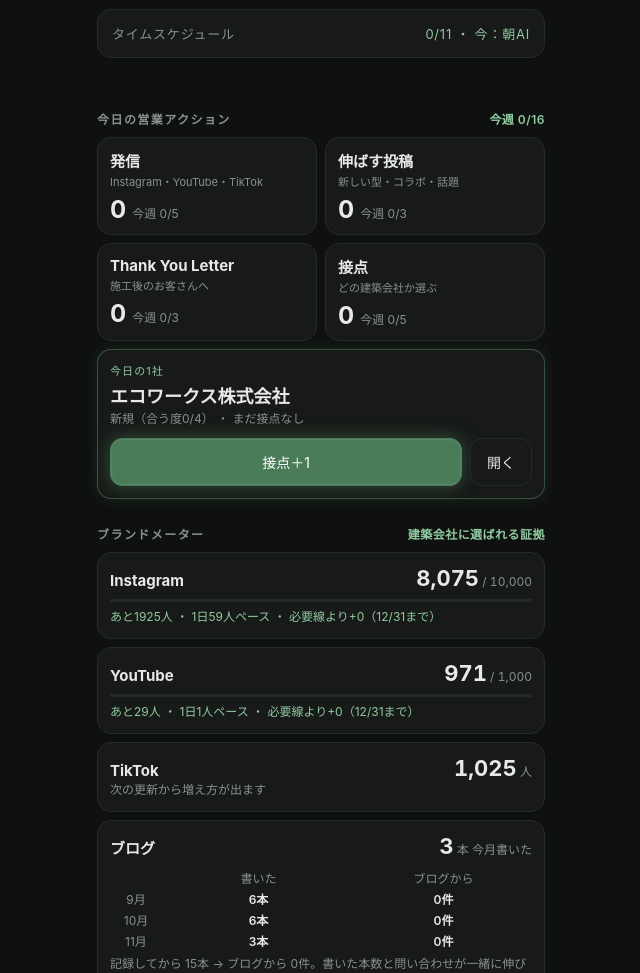
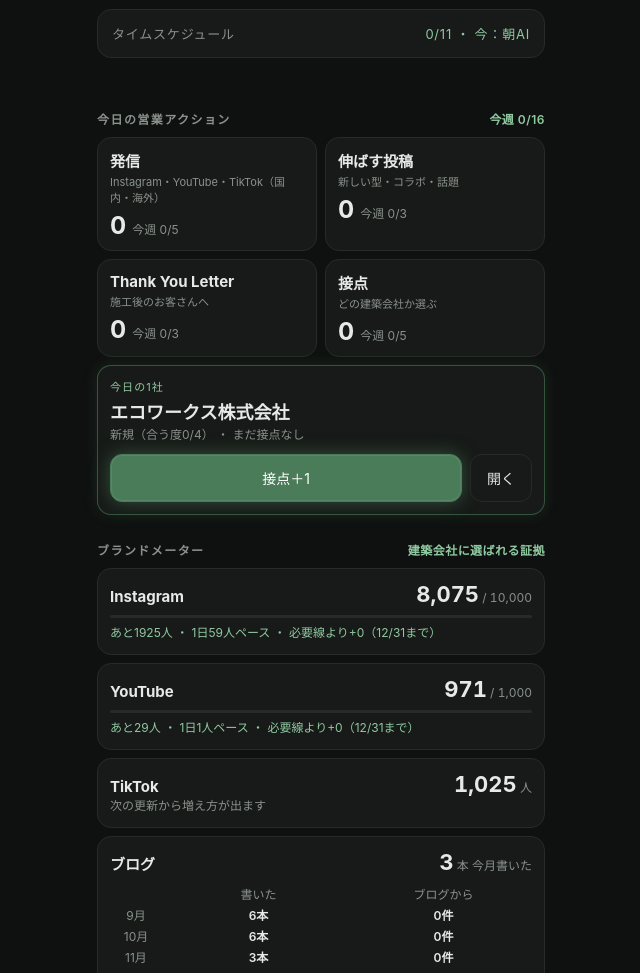
Before and after one commit to Norigoni/daily-os, a plain HTML site: page index.html in a window 1280 px wide. Shown: the part 1080-2053 px from the top of the page, without its empty margins (319-959 px from the left). Drawn offline with Linux system fonts and the light colour scheme.

Commit message:
発信の投稿先に Instagram（海外）・YouTube（海外）を追加
Co-Authored-By: Claude Opus 5.5 <noreply@anthropic.com>
Claude-Session: https://claude.ai/code/session_016WipnLguatsqqaeTHbstfV

```diff
--- a/index.html
+++ b/index.html
@@ -1054,7 +1054,8 @@
   $('sales').onclick = openSales;
 
   /* ---------- 今日の営業アクション ---------- */
-  const PLATS = ['Instagram','YouTube','TikTok'];
+  const PLATS = ['Instagram','YouTube','TikTok','Instagram（海外）','YouTube（海外）'];
+  const PL_AB = {'Instagram':'IG','YouTube':'YT','TikTok':'TT','Instagram（海外）':'IG海外','YouTube（海外）':'YT海外'};
   function setAct(field, d, plat){
     const a = Object.assign({post:0, viral:0, review:0, plog:[]}, rec.act || {});
     a.plog = a.plog || [];
@@ -1134,7 +1135,8 @@
     const el = $('acts'); el.textContent = '';
     const a = actOf(curKey), w = weekAct(), wt = meta.wt, td = touchesOn(curKey);
     const pc = platCount();
-    const plSub = (pc.Instagram||pc.YouTube||pc.TikTok) ? `今週 IG${pc.Instagram||0}・YT${pc.YouTube||0}・TT${pc.TikTok||0}` : 'Instagram・YouTube・TikTok';
+    const plUsed = PLATS.filter(x => pc[x]);
+    const plSub = plUsed.length ? '今週 ' + plUsed.map(x => PL_AB[x] + pc[x]).join('・') : 'Instagram・YouTube・TikTok（国内・海外）';
     const defs = [
       ['post','発信', plSub, a.post, w.post, wt.post],
       ['viral','伸ばす投稿','新しい型・コラボ・話題', a.viral, w.viral, wt.viral],
@@ -1604,7 +1606,7 @@
       `スケジュール達成：${s.done}/${s.total}（${Math.round(s.done/s.total*100)}%）`,
       `最低ライン：${minMet(curKey) && s.done>0 ? '達成' : '未達'}`,
       undone.length ? `未完了：${undone.join('、')}` : null,
-      (() => { const a = actOf(curKey); return `営業行動：発信${a.post}${(a.plog||[]).length ? '（'+a.plog.map(x=>({Instagram:'IG',YouTube:'YT',TikTok:'TT'})[x]||x).join('・')+'）' : ''}・伸ばす投稿${a.viral}・Thank You Letter${a.review}${(a.tlog||[]).filter(Boolean).length ? '（'+a.tlog.filter(Boolean).join('、')+'）' : ''}・接点${touchesOn(curKey)}`; })(),
+      (() => { const a = actOf(curKey); return `営業行動：発信${a.post}${(a.plog||[]).length ? '（'+a.plog.map(x=>PL_AB[x]||x).join('・')+'）' : ''}・伸ばす投稿${a.viral}・Thank You Letter${a.review}${(a.tlog||[]).filter(Boolean).length ? '（'+a.tlog.filter(Boolean).join('、')+'）' : ''}・接点${touchesOn(curKey)}`; })(),
       (() => { const i = latestBrand('ig'), y = latestBrand('yt'); const t = latestBrand('tt'); return `ブランド：Instagram ${i ? i.v : '—'}/10,000 ・ YouTube ${y ? y.v : '—'}/1,000 ・ TikTok ${t ? t.v : '—'}`; })(),
       (() => { const k = keyOf(new Date()); const ns = meta.rlog.filter(e => e.type==='touch' && e.d===k).map(e => (meta.reach.find(c => c.id===e.co)||{}).name).filter(Boolean); return ns.length ? `接点の相手：${ns.join('、')}` : null; })(),
       `集中度：${rec.f!=null ? FOCUS[rec.f] : '未選択'}`,
```
